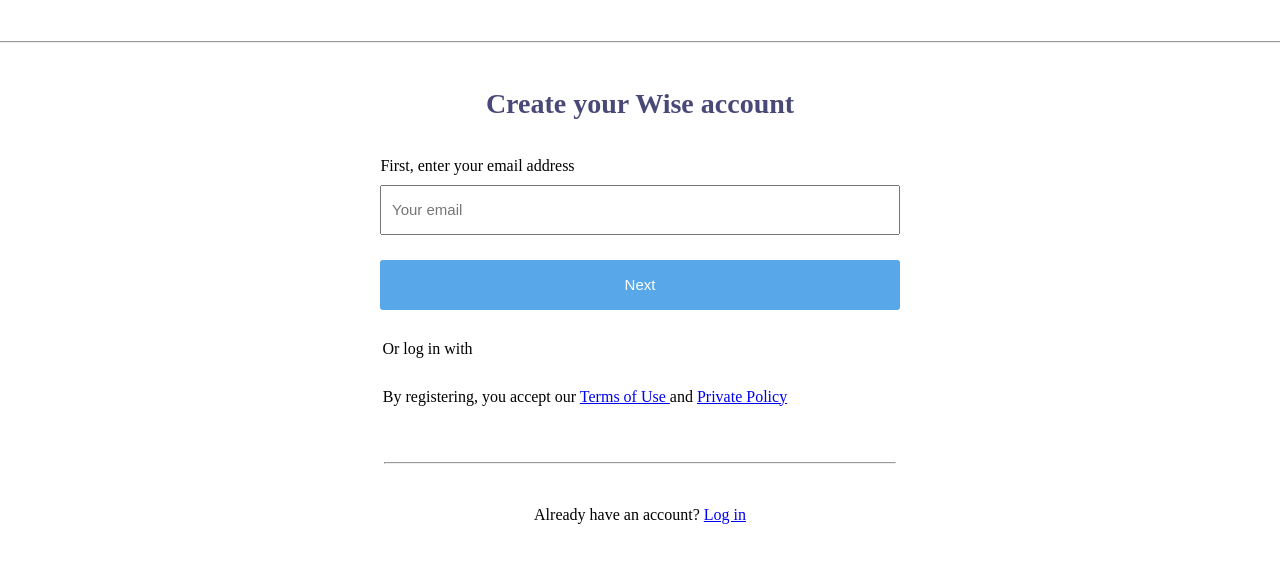
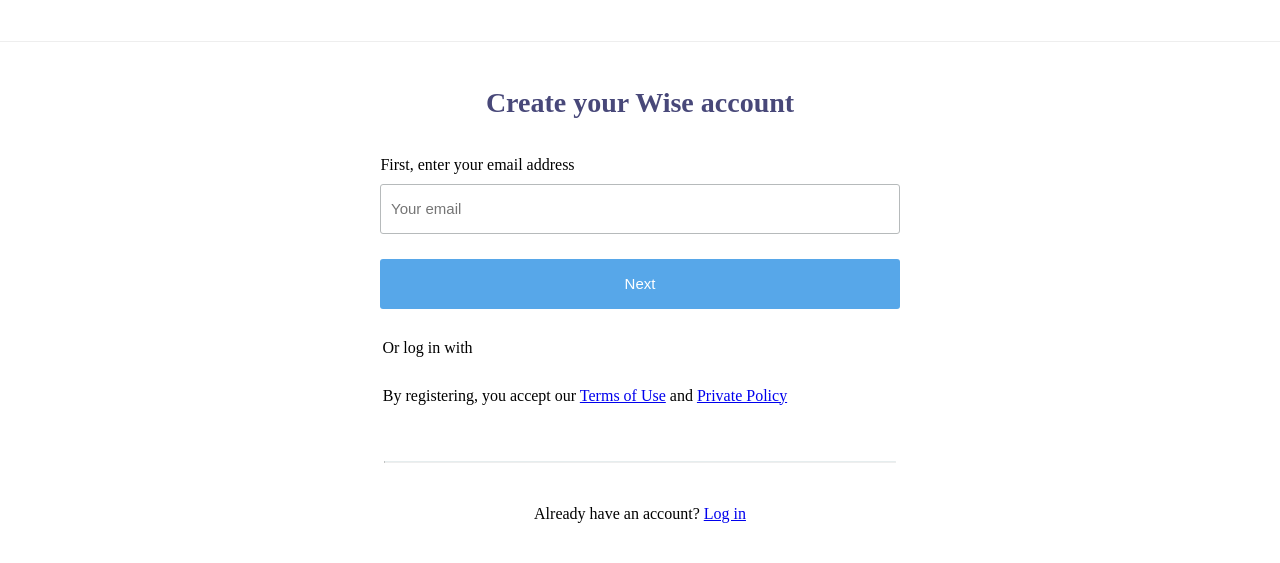
Before and after one commit to GuddyTech/wise-landing-page, a plain HTML site: page sign-in.html in a window 1280 px wide. Shown: the part 45-608 px from the top of the page. Drawn offline with Linux system fonts and the light colour scheme.

```diff
--- a/sign-in.css
+++ b/sign-in.css
@@ -1,16 +1,18 @@
 .hr {
     width: 1366px;
     margin-left: -10px;
-    border: -1px solid rgb(191, 173, 173);
+    /* border: 0.1px solid rgb(182, 186, 187);
+    border-: 10px; */
+    border-top: 1px  rgb(138, 142, 143);
 
 }
 
-.signn {
+/* .signn {
 
     justify-content: center;
     align-items: center;
     justify-items: center;
-}
+} */
 
 img {
     margin-left: 150px;
@@ -38,6 +40,15 @@
     padding-left: 10px;
     margin-top: 10px;
     font-size: 15px;
+    border: 0.5px solid rgb(182, 186, 187);
+    /* border-color: red; */
+    border-radius: 3px;
+    outline: none;
+
+}
+
+.input:focus {
+    border: 0.5px solid rgb(87, 167, 233);
 }
 
 .next {
@@ -74,4 +85,5 @@
 
 .footer-hr {
     width: 510px;
+    border-top: 1px solid rgb(230, 237, 238);
 }
```
Also changed, not shown: sign-in.html (+1 -1 lines).
